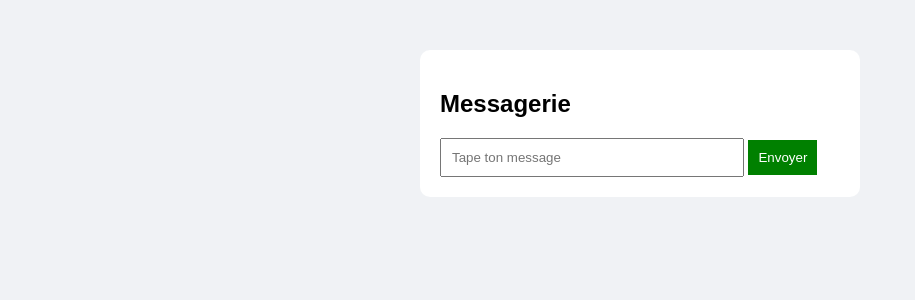
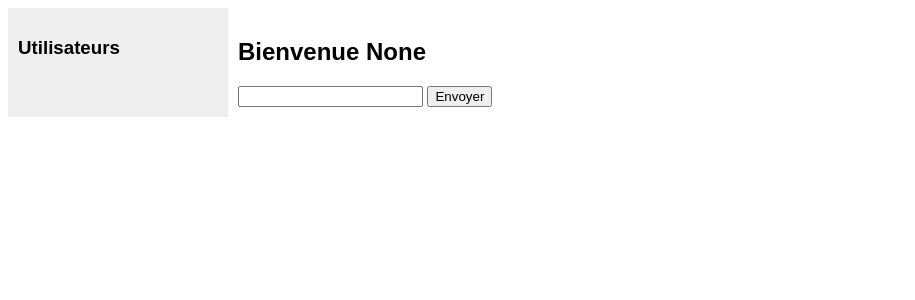
Before and after one commit to friendymatangwa328-alt/messagerie.app, a Flask app: page /chat in a window 1280 px wide. Shown: the top 300 px of the page, without its empty margins (0-915 px from the left). Run offline with Flask 3, Linux system fonts and the light colour scheme; data that the repository does not hold is empty.

Commit message:
Update chat.html

```diff
--- a/templates/chat.html
+++ b/templates/chat.html
@@ -1,49 +1,42 @@
 <!DOCTYPE html>
 <html>
 <head>
-    <title>Chat</title>
 <style>
-        body {
-            font-family: Arial;
-            background: #f0f2f5;
+body { display:flex; font-family:Arial; }
+.users {
+    width:200px;
+    background:#eee;
+    padding:10px;
 }
-        .chat-box {
-            width: 400px;
-            margin: auto;
-            margin-top: 50px;
-            background: white;
-            padding: 20px;
-            border-radius: 10px;
+.chat {
+    flex:1;
+    padding:10px;
 }
-        .message {
-            background: #d1e7dd;
-            padding: 10px;
-            margin: 5px 0;
-            border-radius: 5px;
-        }
-        input {
-            width: 70%;
-            padding: 10px;
-        }
-        button {
-            padding: 10px;
-            background: green;
-            color: white;
-            border: none;
+.msg {
+    background:#d1e7dd;
+    margin:5px;
+    padding:8px;
+    border-radius:5px;
 }
 </style>
 </head>
 <body>
-<div class="chat-box">
-    <h2>Messagerie</h2>
-    <div>
-        {% for msg in messages %}
-            <div class="message">{{ msg }}</div>
+<div class="users">
+<h3>Utilisateurs</h3>
+{% for u in users %}
+    <div>{{ u[0] }}</div>
 {% endfor %}
 </div>
+<div class="chat">
+<h2>Bienvenue {{ username }}</h2>
+{% for m in messages %}
+    <div class="msg">
+        <b>{{ m[0] }}</b>: {{ m[1] }}
+    </div>
+{% endfor %}
 <form action="/send" method="POST">
-        <input type="text" name="message" placeholder="Tape ton message">
-        <button type="submit">Envoyer</button>
+    <input name="message">
+    <button>Envoyer</button>
 </form>
 </div>
 </body>
```
Lines whose indentation alone changed are shown as unchanged.
